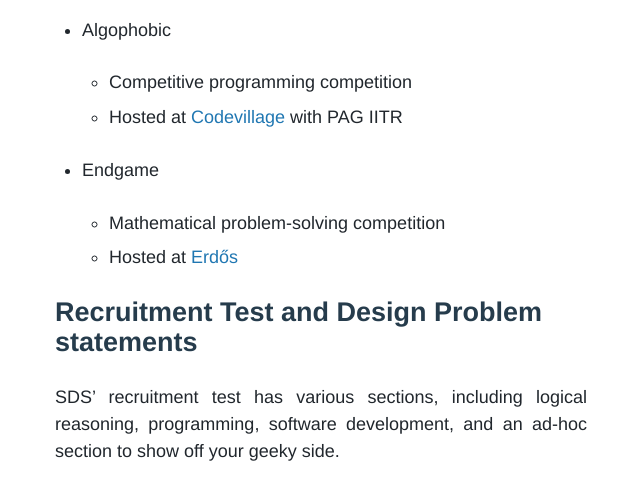
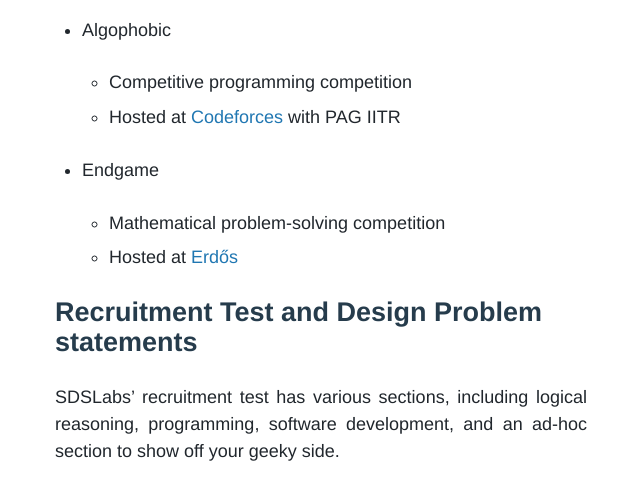
Before and after one commit to sdslabs/sdslabs.github.com, a Jekyll site: the page built from _posts/2021/2021-03-17-recruitment-drive-2021.md, in a window 1280 px wide and 900 px high, scrolled down 1578 px. Shown: the part 153-649 px from the top of the window, without its empty margins (319-959 px from the left). Built offline with Jekyll 4.4.1, drawn with Linux system fonts in a browser that asks for light colours; some web fonts are replaced; comment, search, counter and statistics services are not loaded.

Commit message:
change links to absolute in recruitment blog

```diff
--- a/_posts/2021/2021-03-17-recruitment-drive-2021.md
+++ b/_posts/2021/2021-03-17-recruitment-drive-2021.md
@@ -37,20 +37,20 @@ Students who developed on a project idea released during Makers 2021 or develope
 SDS organizes a variety of competitions for the 1st year junta at IIT Roorkee. We like to call the Top 3 students from each of these competitions for an interview:
 * NoobCTF
   * Capture the flag competition
-  * Hosted at [Backdoor](backdoor.sdslabs.co) with InfoSec IITR
+  * Hosted at [Backdoor](https://backdoor.sdslabs.co/) with InfoSec IITR
 * Beginner's Hypothesis
   * Data Science competition
-  * Hosted at [Cerebro](cerebro.sdslabs.co) with DSG IITR
+  * Hosted at [Cerebro](https://cerebro.sdslabs.co/) with DSG IITR
 * Algophobic
   * Competitive programming competition
-  * Hosted at [Codevillage](codevillage.sdslabs.co) with PAG IITR
+  * Hosted at [Codeforces](https://codeforces.com/) with PAG IITR
 * Endgame
   * Mathematical problem-solving competition
-  * Hosted at [Erdős](erdos.sdslabs.co)
+  * Hosted at [Erdős](https://erdos.sdslabs.co/)
 
 ## Recruitment Test and Design Problem statements
 
-SDS' recruitment test has various sections, including logical reasoning, programming, software development, and an ad-hoc section to show off your geeky side.
+SDSLabs' recruitment test has various sections, including logical reasoning, programming, software development, and an ad-hoc section to show off your geeky side.
 
 We invite the top scores from individual sections and the top scorers overall for an interview during the interview process. Needless to say, the evaluation will be done based on your performance in individual sections.
 
```
